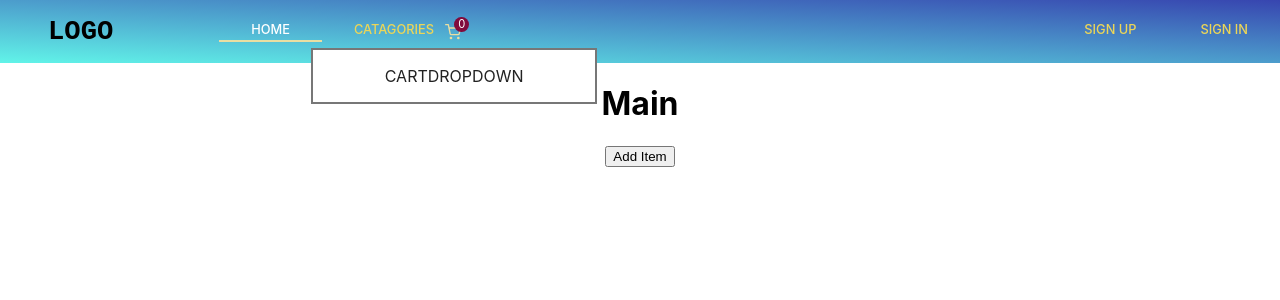
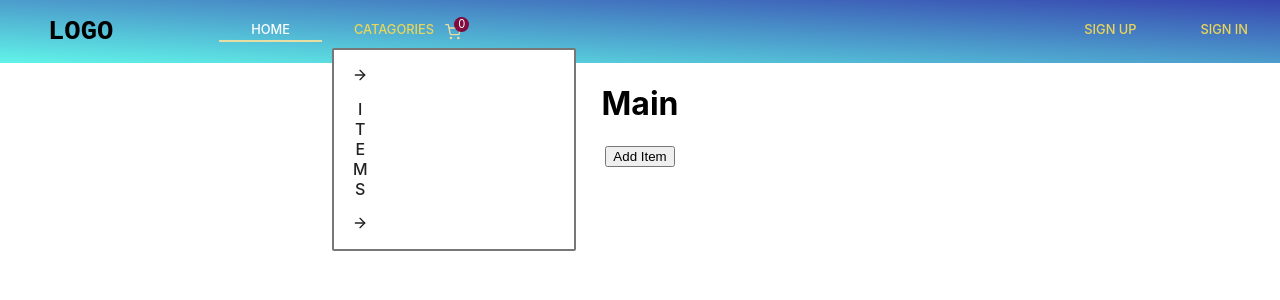
Before and after one commit to ShahedAhmadAhadi/sturdy-octo-invention, a React (Create React App) app in the folder app/: page / in a window 1280 px wide. Shown: the top 300 px of the page. Built offline with nearby package versions, Linux system fonts and the light colour scheme; no server answers; the database is empty.

Commit message:
division and styles added for cart-dropdown

```diff
--- a/app/src/components/cart-dropdown.js
+++ b/app/src/components/cart-dropdown.js
@@ -1,10 +1,22 @@
 import React from 'react'
 import './styles/cart_dropdown.css'
+import { FiArrowRight } from 'react-icons/fi'
 
 function CartDropdown() {
     return (
         <div className="cart-dropdown" >
-            CartDropdown
+            <div className="cart-dropdown-right" style={{padding: '0.1em 1em', width: '10%'}}>
+                <div className="cart-dropdown-right-shape">
+                    <FiArrowRight />
+                </div>
+                <div className="cart-dropdown-right-text">
+                    Items
+                </div>
+                <div className="cart-dropdown-right-shape">
+                    <FiArrowRight />
+                </div>
+            </div>
+            <div></div>
         </div>
     )
 }
--- a/app/src/components/styles/cart_dropdown.css
+++ b/app/src/components/styles/cart_dropdown.css
@@ -5,11 +5,28 @@
     right: 50%;
     background: #fff;
     border: 2px solid #777;
-    padding: 1em;
     transform: translate(-50%, 0);
-    width: 250px;
+    width: 240px;
+    border-radius: 2px;
 }
 
 .cart-dropdown:hover{
-    background: linear-gradient(120deg, #4d63e0 10% 60%, #70f59c 60%);
+    background: linear-gradient(120deg, #4d63e0 60%, #70f59c 60%);
 }
+
+.cart-dropdown-right:hover{
+    background: linear-gradient(#70f59c 20%, #4d63e0 20% 80%, #70f59c 80%);
+}
+
+.cart-dropdown-right-text{
+    writing-mode: vertical-rl;
+    text-orientation: upright;
+    font-weight: 500;
+}
+
+.cart-dropdown-right-shape{
+    writing-mode: vertical-rl;
+    text-orientation: upright;
+    font-weight: 500;
+    margin: 1em 0;
+}
```
